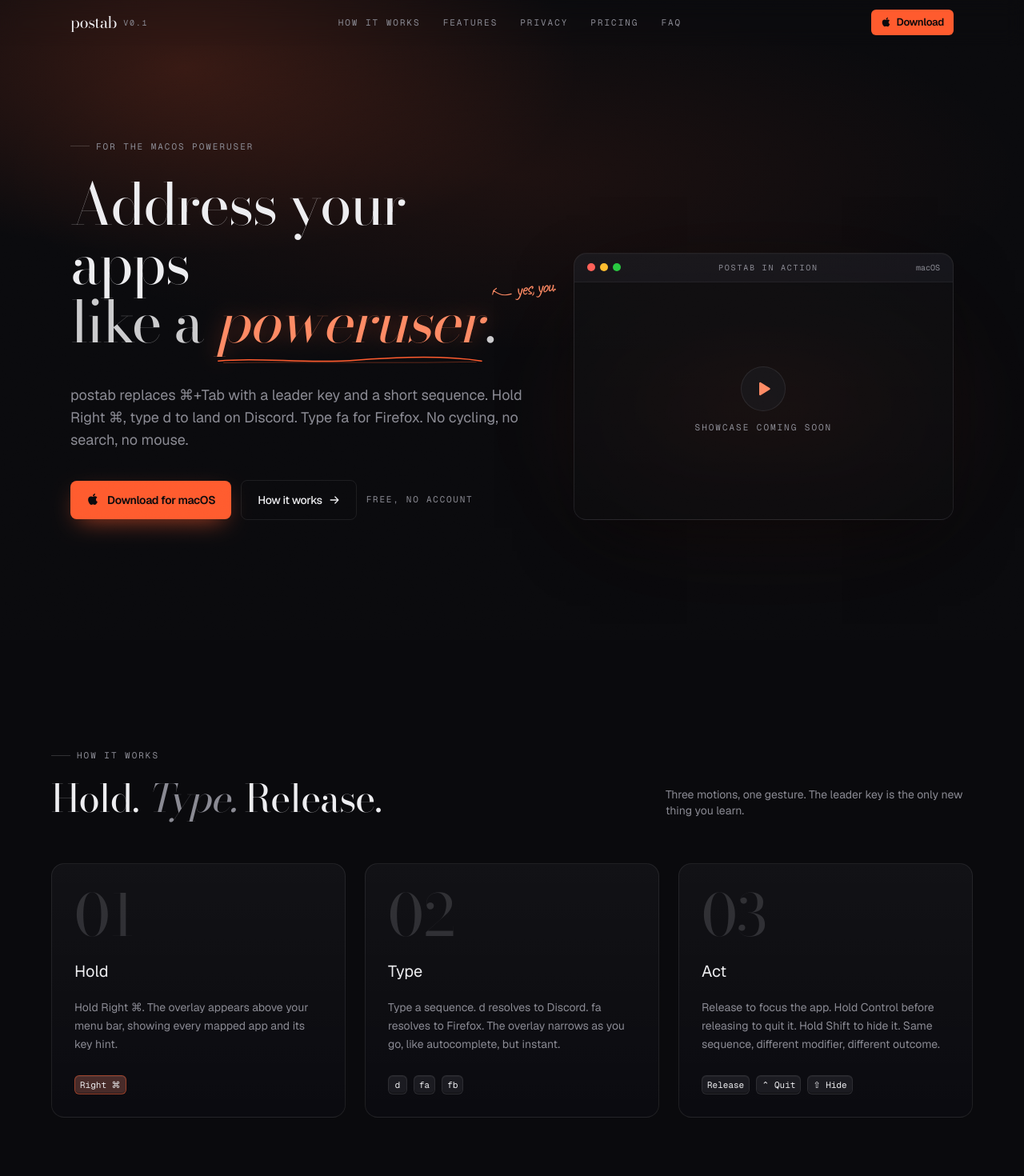
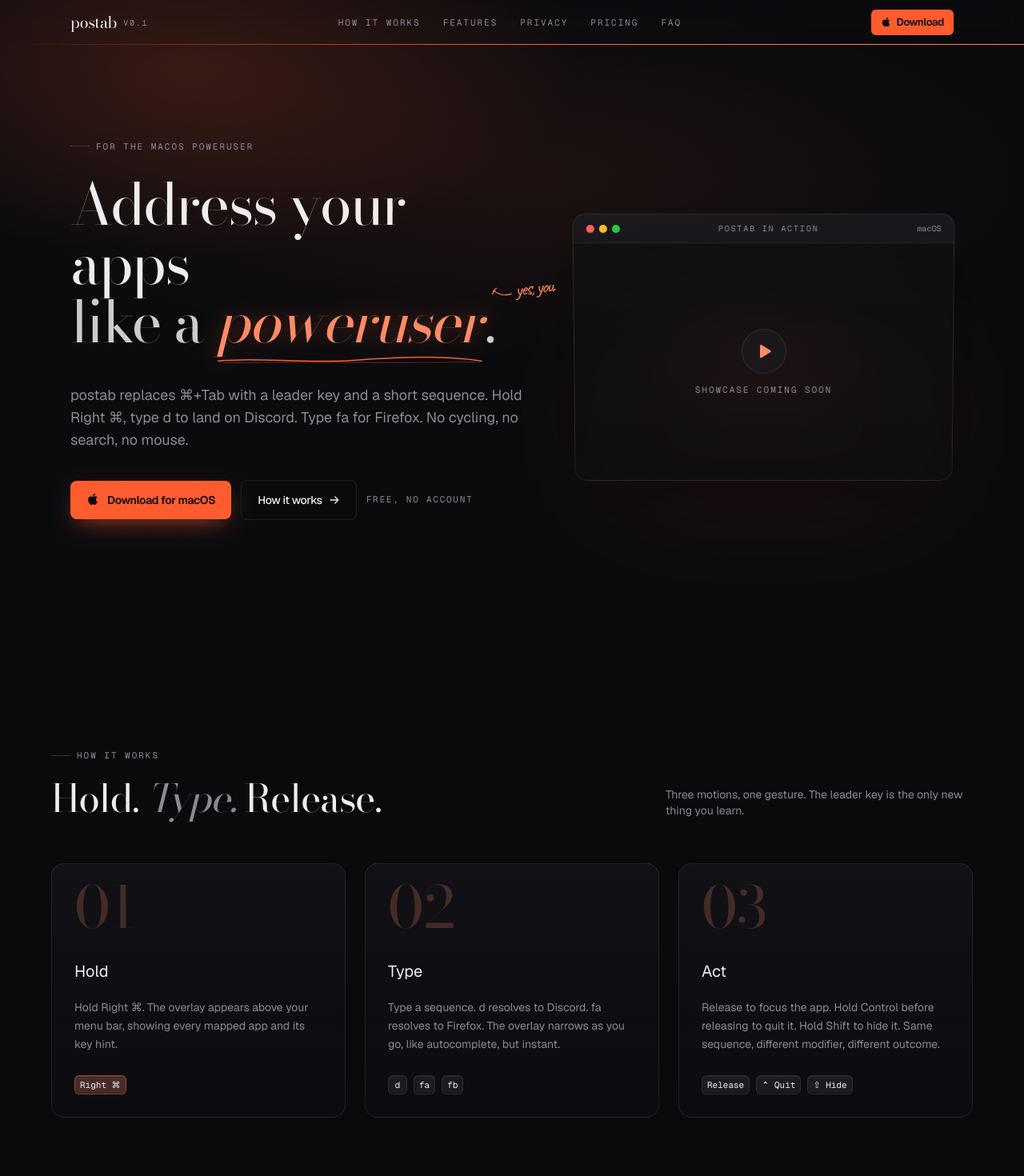
Before and after one commit to arup-basak/postab-landing, a Next.js app: page / in a window 1280 px wide. Shown: the top 1470 px of the page at 80% size. Built offline with nearby package versions, Linux system fonts and the light colour scheme.

Commit message:
added scrolltrigger

```diff
--- a/src/components/sections/features.tsx
+++ b/src/components/sections/features.tsx
@@ -24,10 +24,13 @@
         <div className="grid grid-cols-1 gap-4 sm:grid-cols-2 lg:grid-cols-6">
           {FEATURES.map((f, i) => {
             const Icon = f.icon;
+            const from = i < 2 ? (i === 0 ? "right" : "left") : "up";
             return (
               <Reveal
                 key={f.title}
-                delay={(i % 6) * 0.04}
+                delay={(i % 6) * 0.05}
+                from={from}
+                distance={i < 2 ? 28 : 14}
                 className={cn(
                   "group relative flex flex-col gap-4 rounded-2xl border border-border surface-gradient bg-surface/30 p-6 transition-colors hover:border-border-strong",
                   f.large ? "lg:col-span-3" : "lg:col-span-2",
--- a/src/components/sections/hero-showcase.tsx
+++ b/src/components/sections/hero-showcase.tsx
@@ -1,21 +1,47 @@
 "use client";
 
 import { PlayIcon } from "@phosphor-icons/react/dist/ssr";
-import { useState } from "react";
+import {
+  motion,
+  useReducedMotion,
+  useScroll,
+  useSpring,
+  useTransform,
+} from "motion/react";
+import { useRef, useState } from "react";
 import { SITE } from "@/constants/site";
 
 export const HeroShowcase = () => {
   const [failed, setFailed] = useState(false);
+  const reduce = useReducedMotion();
+  const ref = useRef<HTMLDivElement>(null);
   const { kind, src, poster, alt } = SITE.showcase;
 
+  const { scrollYProgress } = useScroll({
+    target: ref,
+    offset: ["start end", "end start"],
+  });
+  const smooth = useSpring(scrollYProgress, {
+    stiffness: 80,
+    damping: 24,
+    mass: 0.3,
+  });
+  const yRaw = useTransform(smooth, [0, 1], [60, -60]);
+  const rotateRaw = useTransform(smooth, [0, 1], [3.5, -3.5]);
+  const y = reduce ? 0 : yRaw;
+  const rotateX = reduce ? 0 : rotateRaw;
+
   return (
-    <div className="relative">
+    <div ref={ref} className="relative [perspective:1200px]">
       <div
         aria-hidden
         className="-z-1 pointer-events-none absolute inset-x-4 top-1/4 bottom-4 rounded-full bg-primary/10 blur-3xl"
       />
 
-      <div className="relative overflow-hidden rounded-2xl border border-border surface-gradient bg-surface/40 shadow-[inset_0_1px_0_rgba(255,255,255,0.04),0_30px_80px_-20px_rgba(0,0,0,0.6)]">
+      <motion.div
+        style={{ y, rotateX, transformStyle: "preserve-3d" }}
+        className="relative overflow-hidden rounded-2xl border border-border surface-gradient bg-surface/40 shadow-[inset_0_1px_0_rgba(255,255,255,0.04),0_30px_80px_-20px_rgba(0,0,0,0.6)]"
+      >
         <div className="flex items-center justify-between gap-3 border-b border-border/60 bg-surface-2/40 px-4 py-2.5">
           <div className="flex items-center gap-1.5">
             <span className="h-2.5 w-2.5 rounded-full bg-[#ff5f57]" />
@@ -46,6 +72,7 @@
           )}
 
           {!failed && kind === "image" && (
+            // biome-ignore lint/performance/noImgElement: showcase media is a fixed asset with onError fallback; next/image adds no value here
             <img
               src={src}
               alt={alt}
@@ -68,7 +95,7 @@
             </div>
           )}
         </div>
-      </div>
+      </motion.div>
     </div>
   );
 };
--- a/src/components/sections/how-it-works.tsx
+++ b/src/components/sections/how-it-works.tsx
@@ -1,6 +1,7 @@
 import { Keycap } from "@/components/ui/keycap";
 import { Reveal } from "@/components/ui/reveal";
 import { SectionLabel } from "@/components/ui/section-label";
+import { StepNumeral } from "@/components/ui/step-numeral";
 import { HOW_IT_WORKS } from "@/constants/how-it-works";
 
 export const HowItWorks = () => {
@@ -34,9 +35,7 @@
               delay={0.06 * i}
               className="relative flex flex-col gap-5 rounded-2xl border border-border surface-gradient bg-surface/30 p-7"
             >
-              <span className="font-display text-7xl leading-none text-foreground/15">
-                {step.number}
-              </span>
+              <StepNumeral number={step.number} />
               <h3 className="font-sans text-xl text-foreground">
                 {step.title}
               </h3>
--- a/src/components/sections/nav.tsx
+++ b/src/components/sections/nav.tsx
@@ -3,6 +3,7 @@
 import { motion, useScroll, useTransform } from "motion/react";
 import Link from "next/link";
 import { AppleIcon } from "@/components/ui/apple-icon";
+import { ScrollProgress } from "@/components/ui/scroll-progress";
 import { SITE } from "@/constants/site";
 
 export const Nav = () => {
@@ -59,6 +60,7 @@
           Download
         </Link>
       </div>
+      <ScrollProgress />
     </motion.header>
   );
 };
--- a/src/components/ui/apple-icon.tsx
+++ b/src/components/ui/apple-icon.tsx
@@ -16,6 +16,7 @@
       className={className}
       {...rest}
     >
+      <title>Apple</title>
       <path d="M318.7 268.7c-.2-36.7 16.4-64.4 50-84.8-18.8-26.9-47.2-41.7-84.7-44.6-35.5-2.8-74.3 20.7-88.5 20.7-15 0-49.4-19.7-76.4-19.7C63.3 141.2 4 184.8 4 273.5q0 39.3 14.4 81.2c12.8 36.7 59 126.7 107.2 125.2 25.2-.6 43-17.9 75.8-17.9 31.8 0 48.3 17.9 76.4 17.9 48.6-.7 90.4-82.5 102.6-119.3-65.2-30.7-61.7-90-61.7-91.9zm-56.6-164.2c27.3-32.4 24.8-61.9 24-72.5-24.1 1.4-52 16.4-67.9 34.9-17.5 19.8-27.8 44.3-25.6 71.9 26.1 2 49.9-11.4 69.5-34.3z" />
     </svg>
   );
--- a/src/components/ui/reveal.tsx
+++ b/src/components/ui/reveal.tsx
@@ -3,33 +3,51 @@
 import { motion, useReducedMotion } from "motion/react";
 import type { ReactNode } from "react";
 
+type Direction = "up" | "down" | "left" | "right";
+
 type Props = {
   children: ReactNode;
   delay?: number;
-  y?: number;
+  distance?: number;
+  from?: Direction;
   className?: string;
   as?: "div" | "section" | "header" | "footer" | "article" | "li";
 };
 
 const EASE = [0.22, 1, 0.36, 1] as const;
 
+const offsetFor = (from: Direction, distance: number) => {
+  switch (from) {
+    case "up":
+      return { x: 0, y: distance };
+    case "down":
+      return { x: 0, y: -distance };
+    case "left":
+      return { x: distance, y: 0 };
+    case "right":
+      return { x: -distance, y: 0 };
+  }
+};
+
 export const Reveal = ({
   children,
   delay = 0,
-  y = 8,
+  distance = 12,
+  from = "up",
   className,
   as = "div",
 }: Props) => {
   const reduce = useReducedMotion();
   const Component = motion[as];
+  const offset = offsetFor(from, distance);
 
   return (
     <Component
       className={className}
-      initial={reduce ? false : { opacity: 0, y }}
-      whileInView={{ opacity: 1, y: 0 }}
+      initial={reduce ? false : { opacity: 0, ...offset }}
+      whileInView={{ opacity: 1, x: 0, y: 0 }}
       viewport={{ once: true, margin: "-10% 0px" }}
-      transition={{ duration: 0.7, ease: EASE, delay }}
+      transition={{ duration: 0.75, ease: EASE, delay }}
     >
       {children}
     </Component>
--- /dev/null
+++ b/src/components/ui/scroll-progress.tsx
@@ -0,0 +1,20 @@
+"use client";
+
+import { motion, useScroll, useSpring } from "motion/react";
+
+export const ScrollProgress = () => {
+  const { scrollYProgress } = useScroll();
+  const scaleX = useSpring(scrollYProgress, {
+    stiffness: 220,
+    damping: 30,
+    mass: 0.4,
+  });
+
+  return (
+    <motion.span
+      aria-hidden
+      style={{ scaleX, transformOrigin: "0 50%" }}
+      className="absolute inset-x-0 bottom-0 z-50 h-px origin-left bg-gradient-to-r from-transparent via-primary to-primary-soft"
+    />
+  );
+};
--- a/src/components/ui/section-label.tsx
+++ b/src/components/ui/section-label.tsx
@@ -1,3 +1,6 @@
+"use client";
+
+import { motion } from "motion/react";
 import { cn } from "@/lib/utils";
 
 type Props = {
@@ -5,16 +8,38 @@
   className?: string;
 };
 
+const EASE = [0.22, 1, 0.36, 1] as const;
+
 export const SectionLabel = ({ children, className }: Props) => {
   return (
-    <div
+    <motion.div
+      initial="hidden"
+      whileInView="visible"
+      viewport={{ once: true, margin: "-15% 0px" }}
+      transition={{ staggerChildren: 0.08 }}
       className={cn(
         "inline-flex items-center gap-2 font-mono text-[11px] uppercase tracking-[0.18em] text-muted",
         className,
       )}
     >
-      <span className="h-px w-6 bg-border-strong" />
-      {children}
-    </div>
+      <motion.span
+        variants={{
+          hidden: { scaleX: 0, opacity: 0 },
+          visible: { scaleX: 1, opacity: 1 },
+        }}
+        transition={{ duration: 0.7, ease: EASE }}
+        style={{ transformOrigin: "0 50%" }}
+        className="block h-px w-6 bg-border-strong"
+      />
+      <motion.span
+        variants={{
+          hidden: { opacity: 0, y: 4 },
+          visible: { opacity: 1, y: 0 },
+        }}
+        transition={{ duration: 0.5, ease: EASE }}
+      >
+        {children}
+      </motion.span>
+    </motion.div>
   );
 };
--- /dev/null
+++ b/src/components/ui/step-numeral.tsx
@@ -0,0 +1,45 @@
+"use client";
+
+import {
+  motion,
+  useReducedMotion,
+  useScroll,
+  useTransform,
+} from "motion/react";
+import { useRef } from "react";
+
+export const StepNumeral = ({ number }: { number: string }) => {
+  const reduce = useReducedMotion();
+  const ref = useRef<HTMLSpanElement>(null);
+
+  const { scrollYProgress } = useScroll({
+    target: ref,
+    offset: ["start 85%", "end 30%"],
+  });
+
+  const yRaw = useTransform(scrollYProgress, [0, 1], [16, -10]);
+  const opacityRaw = useTransform(
+    scrollYProgress,
+    [0, 0.4, 1],
+    [0.08, 0.22, 0.32],
+  );
+  const colorRaw = useTransform(
+    scrollYProgress,
+    [0, 0.5, 1],
+    ["#ededf015", "#ededf045", "#ff8a64aa"],
+  );
+
+  return (
+    <motion.span
+      ref={ref}
+      style={
+        reduce
+          ? { color: "var(--color-foreground)", opacity: 0.18 }
+          : { y: yRaw, opacity: opacityRaw, color: colorRaw }
+      }
+      className="block font-display text-7xl leading-none"
+    >
+      {number}
+    </motion.span>
+  );
+};
```
